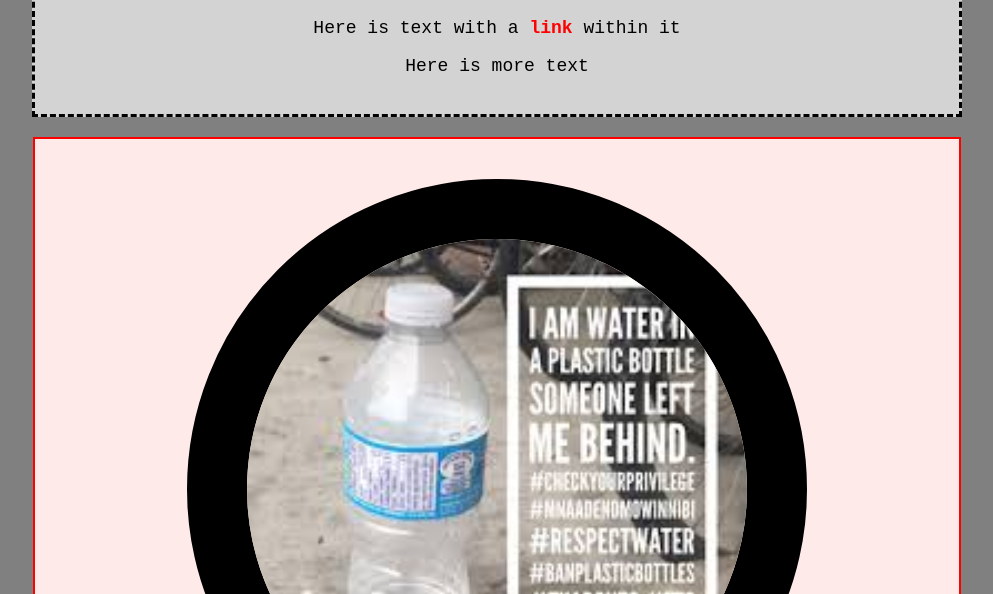
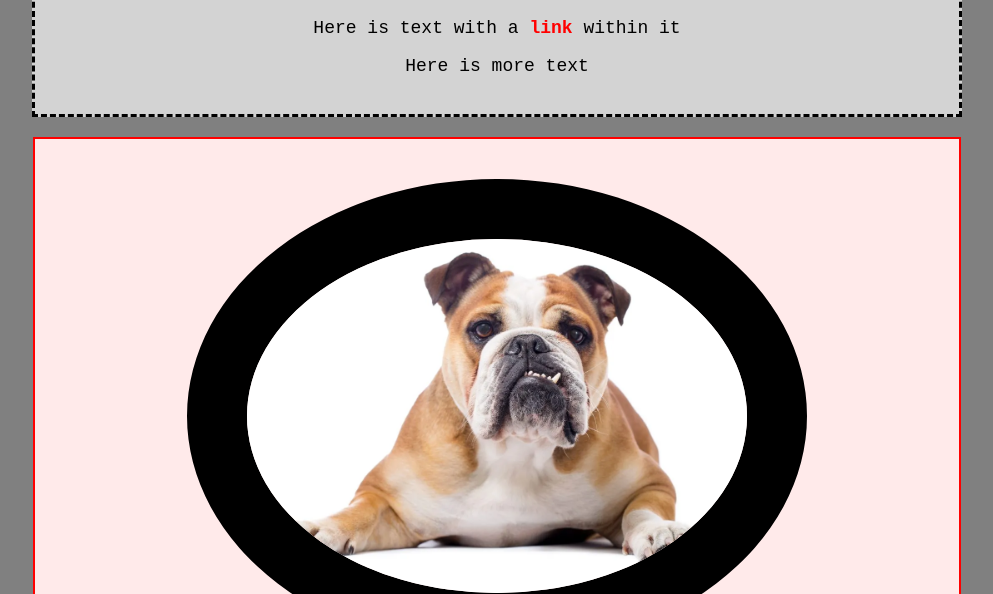
Before and after one commit to kirbylovesyouverymuch/kirby-hates-you, a plain HTML site: page hecck.html in a window 1280 px wide. Shown: the part 206-800 px from the top of the page, without its empty margins (143-1136 px from the left). Drawn offline with Linux system fonts and the light colour scheme.

Commit message:
Update hecck.html

```diff
--- a/hecck.html
+++ b/hecck.html
@@ -7,7 +7,7 @@
 		<p>Here is more text</p>
 	</div>
 	<div class="imagesection">
-		<img src="bottleofwater.jpeg">
+		<img src="dog.webp">
 		<p>caption: bottle of water</p>
 	</div>
 </body>
```
